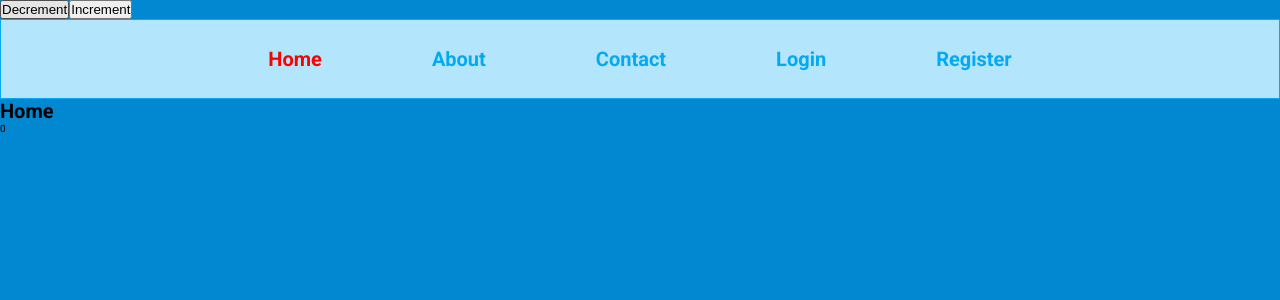
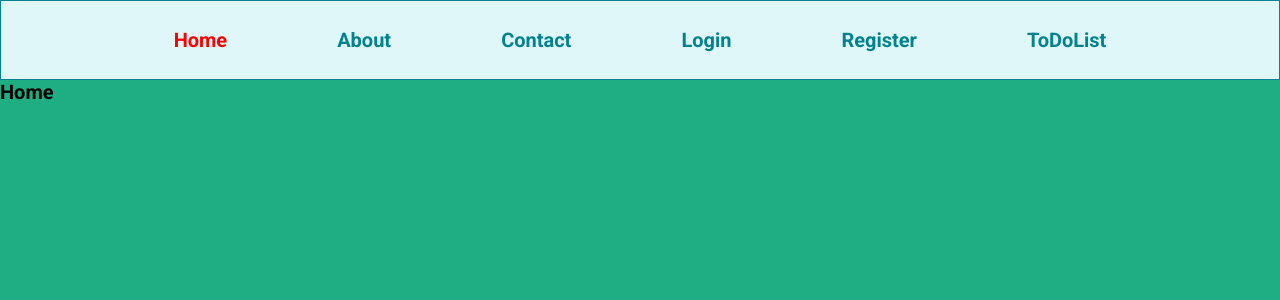
Before and after one commit to NguyenNam6689/constructer_react_project, a React (Create React App) app: page / in a window 1280 px wide. Shown: the top 300 px of the page. Built offline with nearby package versions, Linux system fonts and the light colour scheme.

Commit message:
#5 [ Routers Folder ] update todolist

```diff
--- a/src/App.js
+++ b/src/App.js
@@ -5,13 +5,9 @@ import Loading from './components/Loading';
 import useCount from './hooks/useCount';
 
 function App() {
-  const { handleChangeDecrement, handleChangeIncrement, count } = useCount();
-  console.info(count, '-------------1-----');
   return (
     <>
       <Suspense fallback={<Loading />}>
-        <button onClick={handleChangeDecrement}>Decrement</button>
-        <button onClick={handleChangeIncrement}>Increment</button>
         <RoutesPage />
       </Suspense>
     </>
--- a/src/imports/pages/index.js
+++ b/src/imports/pages/index.js
@@ -3,6 +3,7 @@ export { default as HomePage } from 'src/pages/home';
 export { default as AboutPage } from 'src/pages/about';
 export { default as ContactPage } from 'src/pages/contact';
 export { default as NotFoundPage } from 'src/pages/notfound';
+export { default as ToDoListPage } from 'src/pages/todolist';
 
 //* PAGE AUTH
 export { default as LoginPage } from 'src/pages/auth/login';
--- a/src/index.css
+++ b/src/index.css
@@ -1,14 +1,14 @@
 @import url("https://fonts.googleapis.com/css2?family=Roboto:ital,wght@0,400;0,500;0,700;1,700&display=swap");
 
 :root {
-    --dark-primary-color: #0288d1;
-    --light-primary-color: #b3e5fc;
-    --primary-color: #03a9f4;
+    --dark-primary-color: #1fae84;
+    --light-primary-color: #e0f7fa;
+    --primary-color: #00838f;
     --text-icon-color: #ffffff;
     --accent-collor: #9e9e9e;
     --primary-text-color: #212121;
     --secondary-text-color: #757575;
-    --divider-color: #bdbdbd;
+    --divider-color: #b2ebf2;
 }
 
 * {
--- a/src/layouts/navbar/index.js
+++ b/src/layouts/navbar/index.js
@@ -31,6 +31,11 @@ const Navbar = () => {
             Register
           </NavLinkActive>
         </li>
+        <li className="navbar-wrapper__menu__item">
+          <NavLinkActive className="navbar-wrapper__menu__item__link" to="/todo">
+            ToDoList
+          </NavLinkActive>
+        </li>
       </ul>
     </div>
   );
--- a/src/pages/about/index.js
+++ b/src/pages/about/index.js
@@ -2,11 +2,9 @@ import React from 'react';
 import useCount from 'src/hooks/useCount';
 
 const About = () => {
-  const { count } = useCount();
   return (
     <>
       <h1>About</h1>
-      <div>{count}</div>
     </>
   );
 };
--- a/src/pages/home/index.js
+++ b/src/pages/home/index.js
@@ -1,12 +1,8 @@
 import React from 'react';
-import useCount from 'src/hooks/useCount';
-
 const Home = () => {
-  const { count } = useCount();
   return (
     <>
       <h1>Home</h1>
-      <div>{count}</div>
     </>
   );
 };
--- /dev/null
+++ b/src/pages/todolist/index.js
@@ -0,0 +1,7 @@
+import React from 'react';
+
+const ToDoList = () => {
+  return <div>ToDoList</div>;
+};
+
+export default ToDoList;
--- a/src/routers/index.js
+++ b/src/routers/index.js
@@ -13,6 +13,7 @@ import {
   LoginPage,
   NotFoundPage,
   RegisterPage,
+  ToDoListPage,
 } from 'src/imports/pages';
 
 import OutLetChild from './OutLetChild';
@@ -47,6 +48,10 @@ const RoutesPage = () => {
           path: 'register',
           element: <RegisterPage />,
         },
+        {
+          path: 'todo',
+          element: <ToDoListPage />,
+        },
       ],
     },
     {
```
